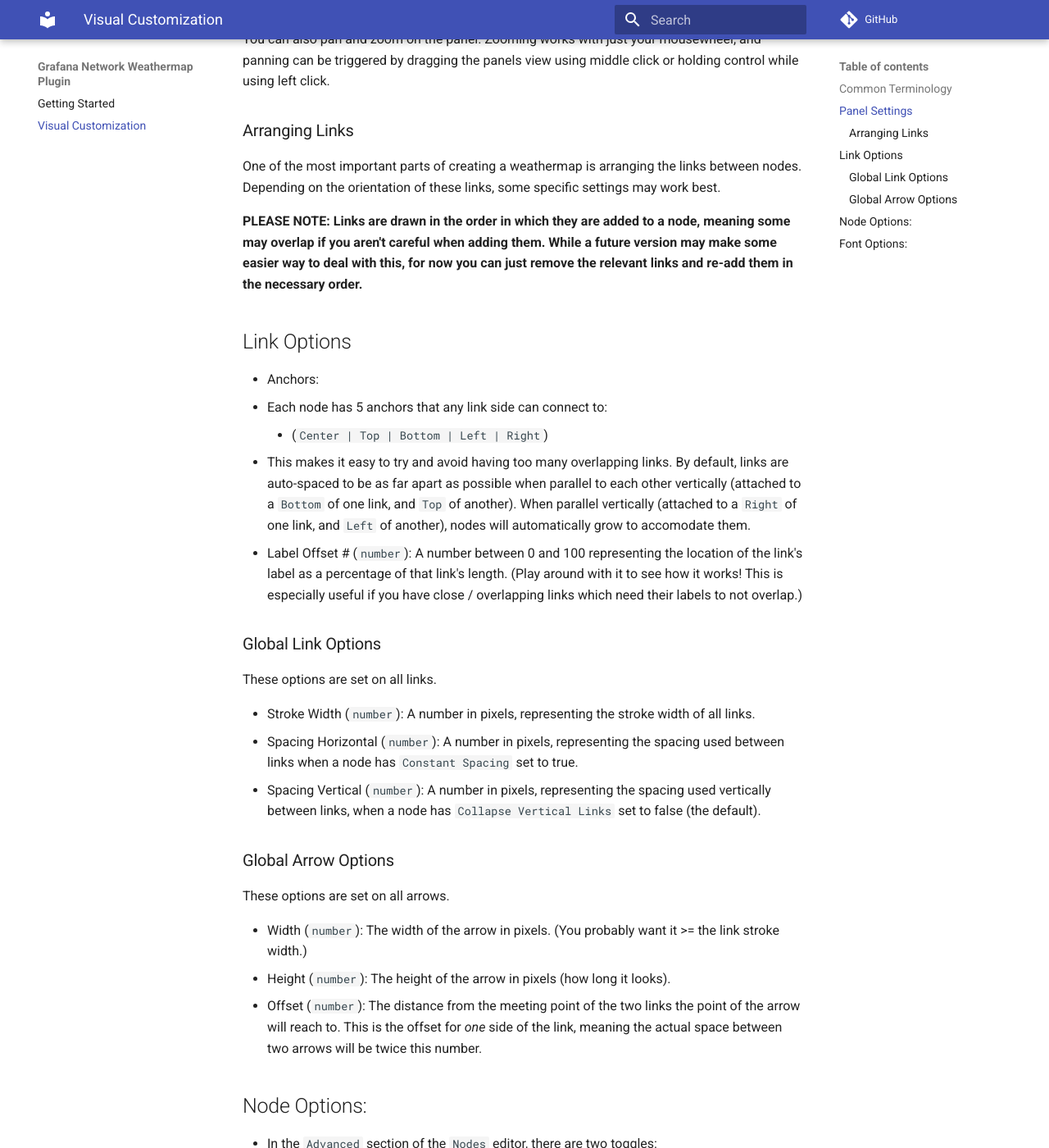
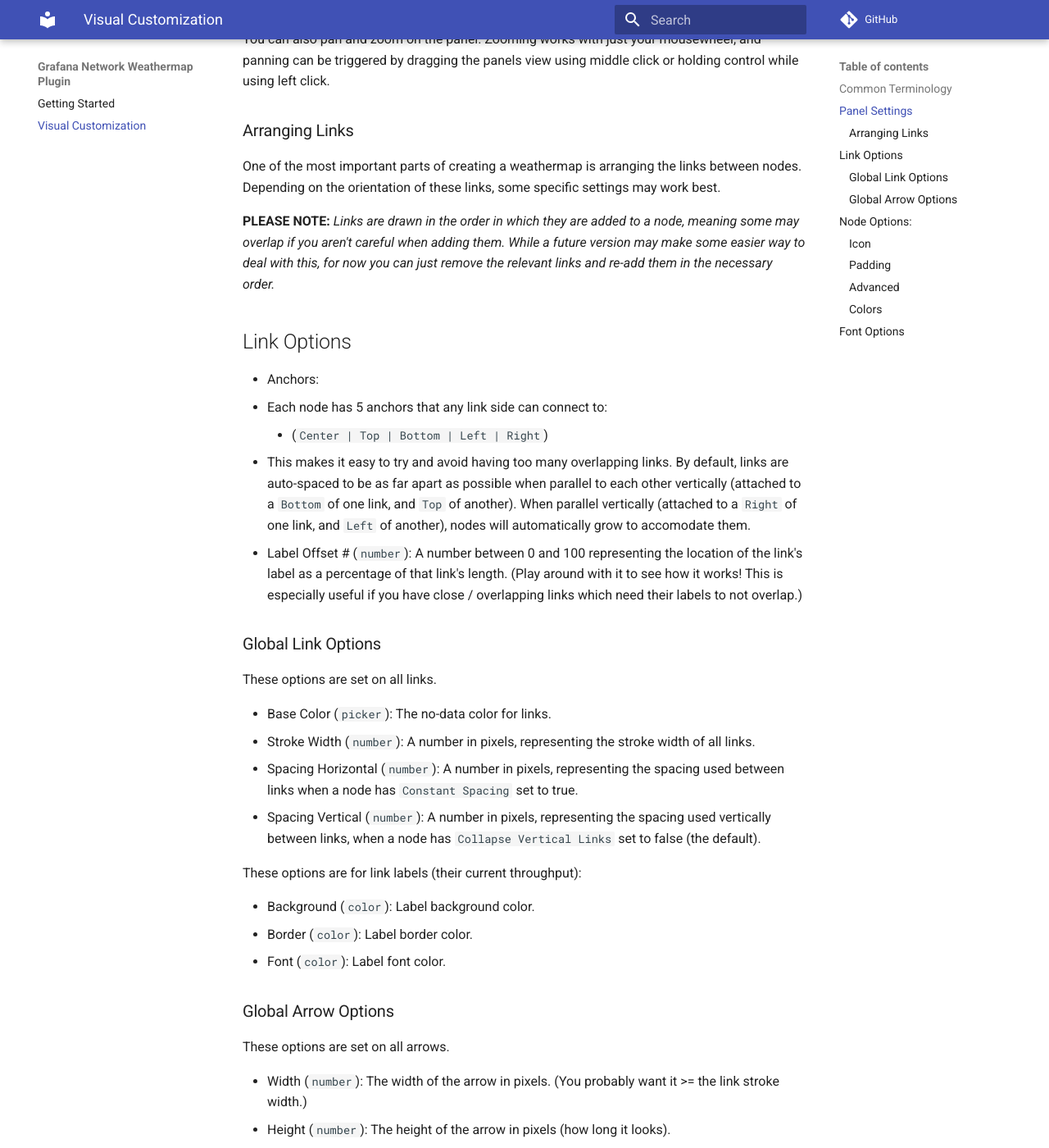
Before and after one commit to knightss27/grafana-network-weathermap, an MkDocs documentation site: the page built from website/docs/customization.md, in a window 1280 px wide and 1400 px high, scrolled down 869 px. Shown: the whole window at 82% size. Built offline with MkDocs 1.6.1 and Material for MkDocs 9.7.7, drawn with Linux system fonts in a browser that asks for light colours; comment, search, counter and statistics services are not loaded; some of the changed text lies outside the part shown.

Commit message:
feat: significantly more writing on customization

```diff
--- a/website/docs/customization.md
+++ b/website/docs/customization.md
@@ -23,7 +23,7 @@ You can also pan and zoom on the panel. Zooming works with just your mousewheel,
 
 One of the most important parts of creating a weathermap is arranging the links between nodes. Depending on the orientation of these links, some specific settings may work best.
 
-**PLEASE NOTE: Links are drawn in the order in which they are added to a node, meaning some may overlap if you aren't careful when adding them. While a future version may make some easier way to deal with this, for now you can just remove the relevant links and re-add them in the necessary order.**
+**PLEASE NOTE:** *Links are drawn in the order in which they are added to a node, meaning some may overlap if you aren't careful when adding them. While a future version may make some easier way to deal with this, for now you can just remove the relevant links and re-add them in the necessary order.*
 
 ## Link Options
 
@@ -37,9 +37,16 @@ One of the most important parts of creating a weathermap is arranging the links
 
 These options are set on all links.
 
+- Base Color (`picker`): The no-data color for links.
 - Stroke Width (`number`): A number in pixels, representing the stroke width of all links.
 - Spacing Horizontal (`number`): A number in pixels, representing the spacing used between links when a node has `Constant Spacing` set to true.
 - Spacing Vertical (`number`): A number in pixels, representing the spacing used vertically between links, when a node has `Collapse Vertical Links` set to false (the default).
+
+These options are for link labels (their current throughput):
+
+- Background (`color`): Label background color.
+- Border (`color`): Label border color.
+- Font (`color`): Label font color.
 
 ### Global Arrow Options
 
@@ -51,13 +58,30 @@ These options are set on all arrows.
 
 ## Node Options:
 
+#### Icon
+- Select one of the icons from the existing library to attach it to a node.
+- Width (`number`): Icon bounding box width.
+- Height (`numer`): Icon bounding box height.
+- Padding, Horizontal & Vertical ( `number`, `number`): Padding between the icon's bounding box and node edges or text.
+- Draw Inside (`boolean`): When true, will put the icon within the node's border (you may need to adjust the padding a little).
+  ![Drawn inside example](/img/customization/2-icon-0.png)
+
+#### Padding
+- Padding, Horizontal & Vertical (`number`, `number`): represents the spacing between the text and the border.
+
+#### Advanced
 - In the `Advanced` section of the `Nodes` editor, there are two toggles:
   - Constant Spacing: Should links be a certain `Link Spacing Horizontal (px)` apart?
     - This setting is useful if you have two nodes with signficant differences in text length, as by default the plugin will space links evenly across a `Top | Bottom` anchor. Switching to a constant spacing forces these links to be the same pixel distance apart.
   - Compact Vertical Links: Should nodes ignore the number of links attached to their sides?
     - This setting lets you decide whether an individual node will grow when there is more than one link attached to either `Left | Right` anchor. When on, a node will always only be the size of its text and padding. When off, a node will grow so that links going left to right do not overlap (these links will be `Link Spacing Vertical (px)` apart).
 
-## Font Options:
+#### Colors
+- Background (`picker`): Node background color.
+- Border (`picker`): Node border color.
+- Font (`picker`): Node font color.
 
-- Node Font Size (`number`): All nodes' font size;
-- Link Font Size (`number`): All links' label font size;
+## Font Options
+
+- Node Font Size (`number`): All nodes' font size.
+- Link Font Size (`number`): All links' label font size.
```
Also changed, not shown: website/docs/img/customization/2-icon-0.png (added).
